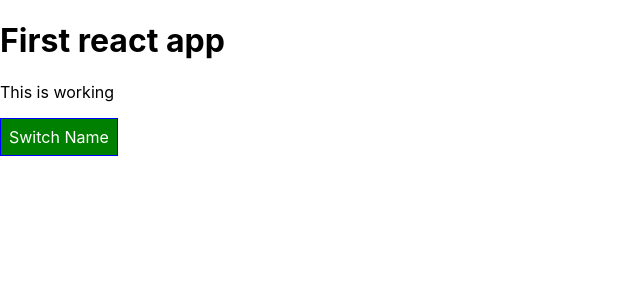
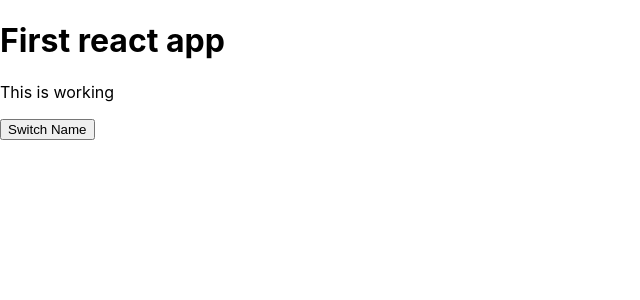
Before and after one commit to rnair3/first-react-app, a React app: page / in a window 1280 px wide. Shown: the top 300 px of the page, without its empty margins (0-640 px from the left). Built offline with nearby package versions, Linux system fonts and the light colour scheme.

Commit message:
CSS modules and pseudo selectors

```diff
--- a/src/App.css
+++ b/src/App.css
@@ -8,3 +8,28 @@
 .bold{
   font-weight: bold;
 }
+
+.App button{
+    background-color: green;
+    font: inherit;
+    border: 1px solid blue;
+    padding: 8px;
+    color: white;
+    cursor: pointer;
+
+}
+
+.App button:hover{
+  background-color: lightgreen;
+  color:black;
+
+}
+
+.App button.red{
+  background-color: red;
+}
+
+.App button.red:hover{
+  background-color: salmon;
+  color: black;
+}
--- a/src/App.js
+++ b/src/App.js
@@ -48,20 +48,21 @@
 
   render() {
 
-        const style = {
-            backgroundColor: 'green',
-            color: 'white',
-            font: 'inherit',
-            border: '1px solid blue',
-            padding: '8px',
-            cursor: 'pointer'
-            // ':hover': {
-            //     backgroundColor: 'lightgreen',
-            //     color: 'black'
-            // }
-        };
+        // const style = {
+        //     backgroundColor: 'green',
+        //     color: 'white',
+        //     font: 'inherit',
+        //     border: '1px solid blue',
+        //     padding: '8px',
+        //     cursor: 'pointer'
+        //     // ':hover': {
+        //     //     backgroundColor: 'lightgreen',
+        //     //     color: 'black'
+        //     // }
+        // };
 
         let persons = null;
+        let btnClass = '';
 
         if(this.state.showPersons){
             persons = (
@@ -77,7 +78,9 @@
 
             );
 
-             style.backgroundColor = 'red';
+            btnClass = classes.red;
+
+            // style.backgroundColor = 'red';
             // style[':hover'] = {
             //     backgroundColor:'salmon',
             //     color: 'black'
@@ -97,7 +100,7 @@
       <div className={classes.App}>
           <h1>First react app</h1>
             <p className={assignedClasses.join(' ')}> This is working</p>
-        <button style={style}
+        <button className={btnClass}
             onClick={this.togglePersonsHandler}
         >Switch Name</button>
 
--- a/src/Person/Person.css
+++ b/src/Person/Person.css
@@ -7,3 +7,10 @@
     text-align: center;
 
 }
+
+@media (min-width: 500px) {
+    .Person{
+        width: 450px;
+    }
+
+  }
```
